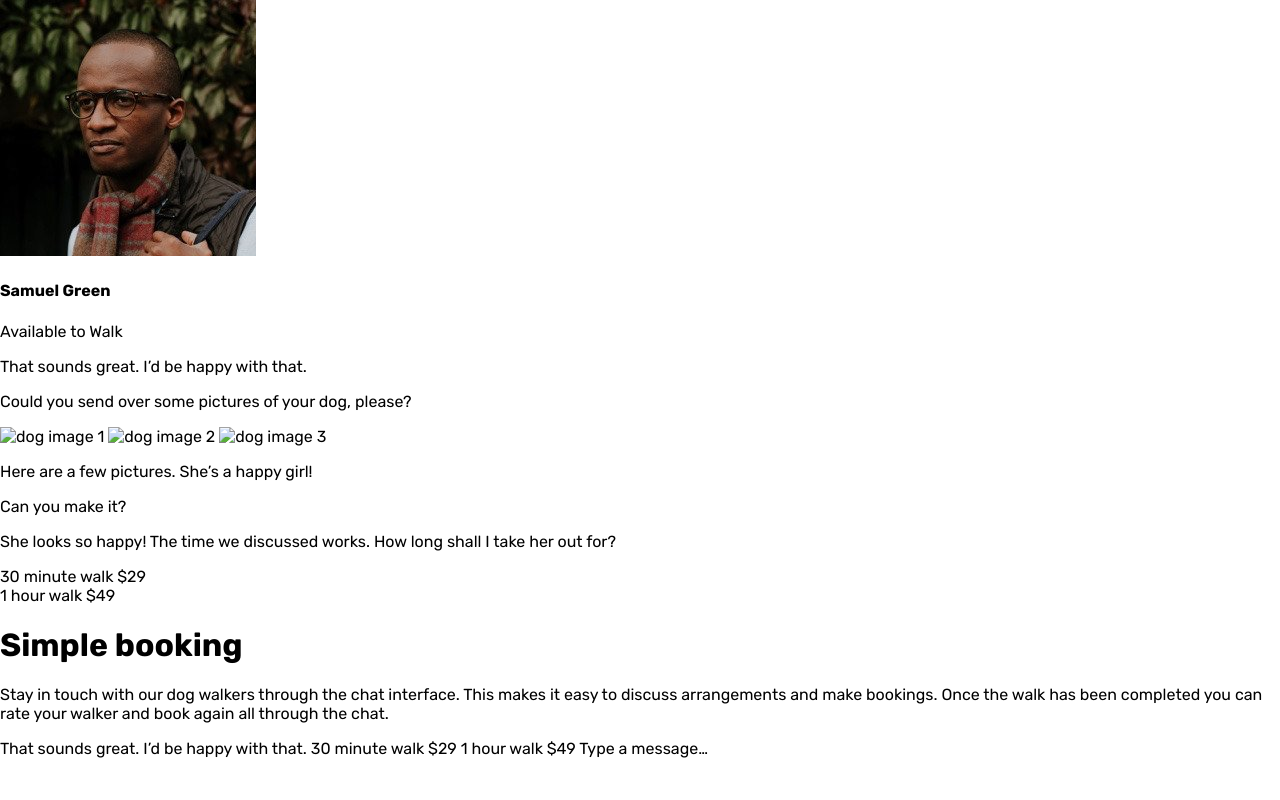
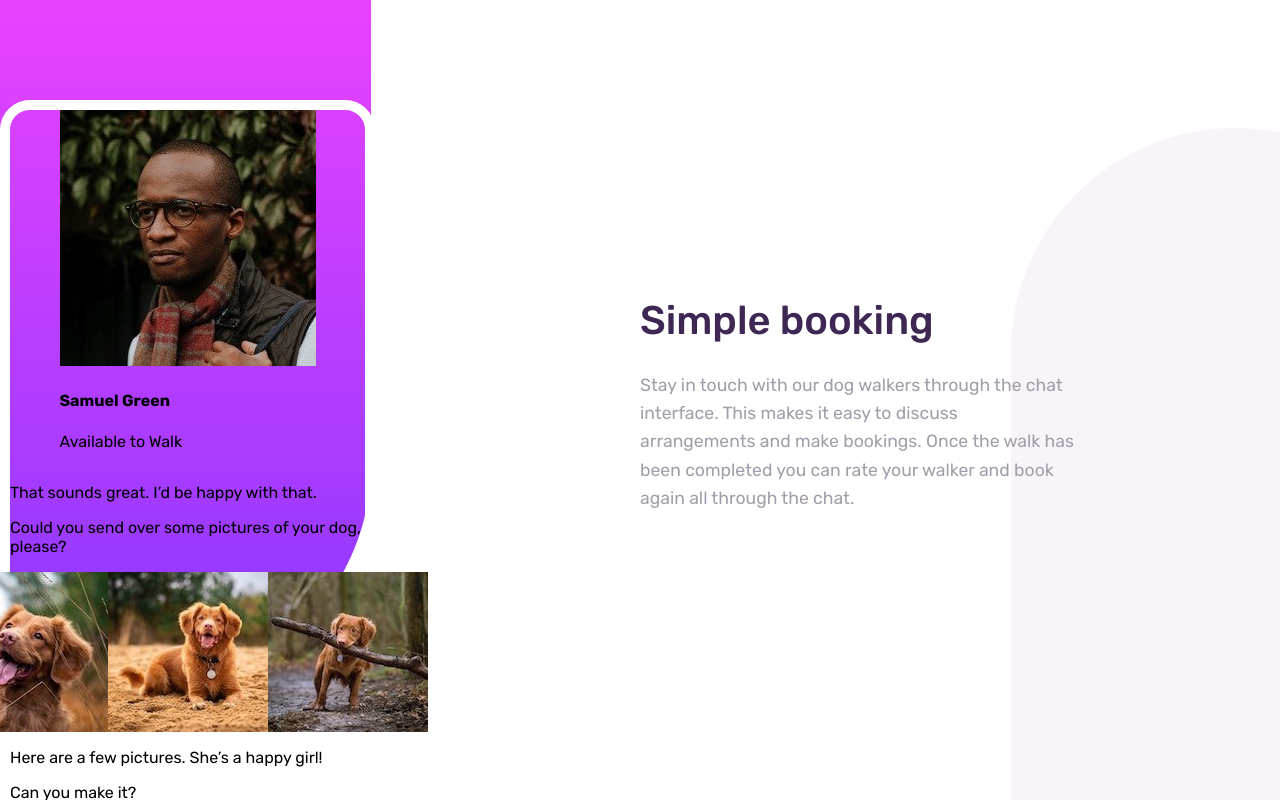
Before and after one commit to mehmet-emin-git/chat-app-illustration, a plain HTML site: page index.html in a window 1280 px wide. Drawn offline with Linux system fonts and the light colour scheme.

Commit message:
:lipstick: styling the text and the background
styling the background and the heading text

```diff
--- a/index.html
+++ b/index.html
@@ -8,13 +8,13 @@
   <title>Chat app illustration</title>
 </head>
 <body>
-  <main class="container">
+  <main class="container flex">
     <div class="phone">
       <div class="frame">
         <!-- notch -->
         <div class="notch"></div>
         <!-- header -->
-        <div class="header">
+        <div class="header flex">
           <div class="user">
             <img src="./images/avatar.jpg" alt="avatar" class="avatar">
             <div class="info">
@@ -31,10 +31,10 @@
         <div class="message-a">
           <p>Could you send over some pictures of your dog, please?</p>
         </div>
-        <div class="images">
-          <img src="./images/dog-imag-1.jpg" alt="dog image 1" class="dog">
-          <img src="./images/dog-imag-2.jpg" alt="dog image 2" class="dog">
-          <img src="./images/dog-imag-3.jpg" alt="dog image 3" class="dog">
+        <div class="images flex">
+          <img src="./images/dog-image-1.jpg" alt="dog image 1" class="dog">
+          <img src="./images/dog-image-2.jpg" alt="dog image 2" class="dog">
+          <img src="./images/dog-image-3.jpg" alt="dog image 3" class="dog">
         </div>
         <div class="message-b">
           <p>Here are a few pictures. She’s a happy girl!</p>
@@ -55,6 +55,12 @@
           <span class="time">1 hour walk</span>
           <span class="dollar-price">$49</span>
         </div>
+
+        <div class="send">
+          <label for="send-msg"></label>
+          <input type="text" id="send-msg" name="send-msg" placeholder="Type a message…">
+          <button class="btn"></button>
+        </div>
       </div>
       </div>
     </div>
@@ -64,28 +70,6 @@
     </div>
   </main>
 
-
-
-
-  That sounds great. I’d be happy with that.
-
-
-
-
-
-
-
-
-
-  30 minute walk
-  $29
-
-  1 hour walk
-  $49
-
-  Type a message…
-
-
 <!--   <div class="attribution">
     Challenge by <a href="https://www.frontendmentor.io?ref=challenge" target="_blank">Frontend Mentor</a>.
     Coded by <a href="#">Mechitoua Mohammed Amine</a>.
--- a/style.sass
+++ b/style.sass
@@ -10,19 +10,19 @@ $desaturated-violet : hsl(271, 36%, 24%) // (main heading)
 $dark-grayish-violet: hsl(270, 7%, 64%) // (paragraph)
 
 // gradient
-$bg-gradient: linear-gradien(35deg, hsl(293, 100%, 63%),hsl(264, 100%, 61%))
+$bg-gradient: linear-gradient(180deg, hsl(293, 100%, 63%),hsl(264, 100%, 61%))
 // - light-magenta: hsl(293, 100%, 63%)
 // - light-violet: hsl(264, 100%, 61%)
 
 // secondary colors
 $white: hsl(0, 0%, 100%)
-$light-grayish-violet : hsl(270, 20%, 96%) // (app background)
+$light-grayish-violet : hsl(282, 38%, 97%) // (app background)
 $very-dark-desaturated-violet : hsl(271, 36%, 24%) // (submit button background)
 $very-light-magenta : hsl(289, 100%, 72%) // (radio button outline)
 
 // global styles
 *,*::before,*::after
-	box-sizing: bordre-box
+	box-sizing: border-box
 
 body
 	font-size: 16px
@@ -31,3 +31,62 @@ body
 
 img
 	max-width: 100%
+
+.flex
+	display: flex
+	justify-content: center
+	align-items: center
+
+.container
+	width: 100vw
+	height: 100vh
+	position: relative
+	overflow: hidden
+
+	&::before
+		content: ""
+		display: block
+		background: $bg-gradient
+		border-bottom-right-radius: 450px
+		border-bottom-left-radius: 450px
+		width: 35vw
+		height: 86vh
+		position: absolute
+		top:0
+		left:-6vw
+		z-index: -10
+
+	&::after
+		content: ""
+		display: block
+		background: $light-grayish-violet
+		border-top-right-radius: 450px
+		border-top-left-radius: 450px
+		width: 35vw
+		height: 84vh
+		position: absolute
+		bottom:0
+		right:-14vw
+		z-index: -10
+
+.phone
+	width:50%
+	.frame
+		height: 600px
+		width: 375px
+		border: 10px solid $white
+		border-radius: 30px
+
+.text
+	width: 50%
+
+	h1
+		font-size: 2.5rem
+		font-weight: 500
+		color: $desaturated-violet
+
+	p
+		font-size: 1.1rem
+		line-height: 1.6em
+		color: $dark-grayish-violet
+		max-width: 68%
```
Also changed, not shown: css/style.css, 1 other file.
